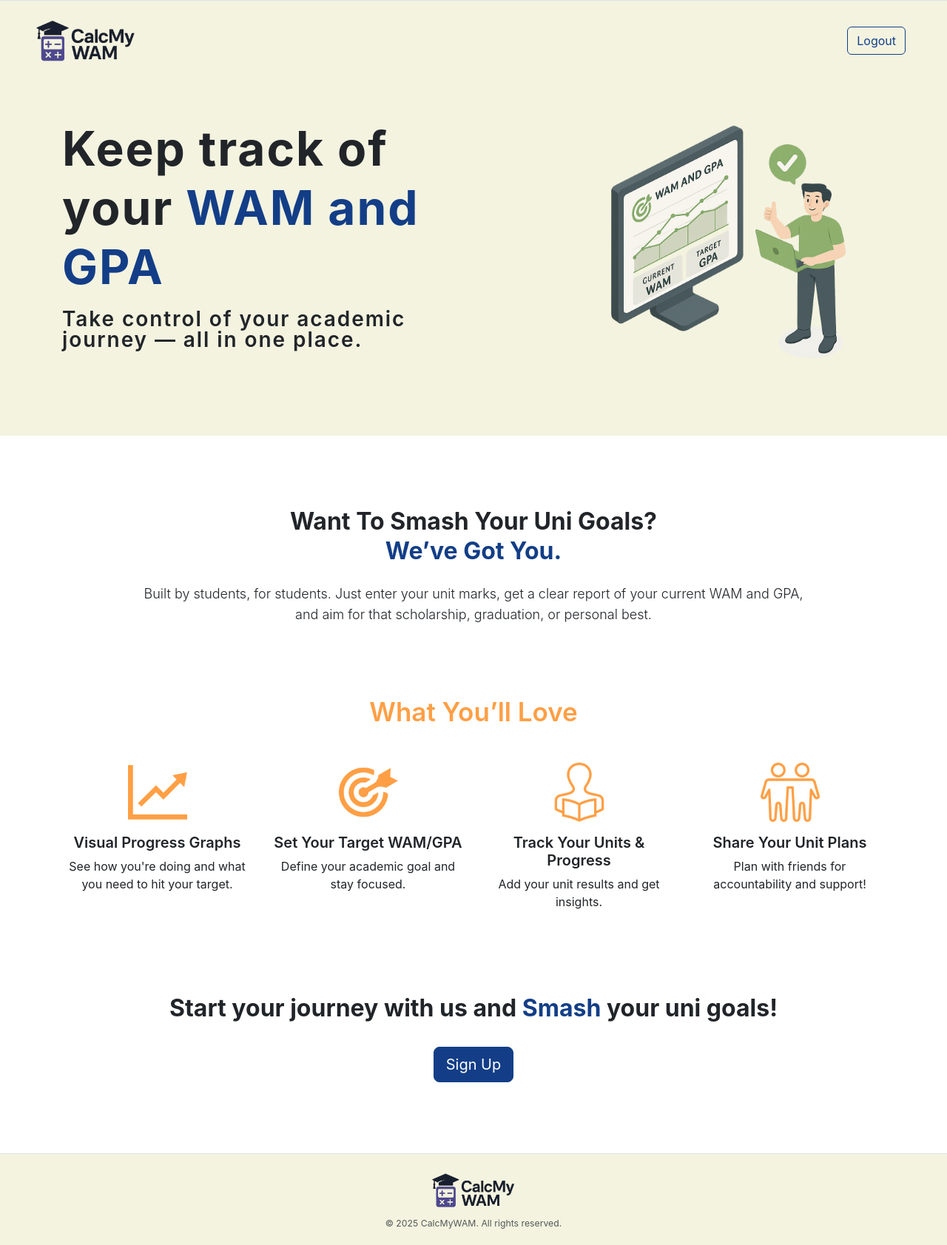
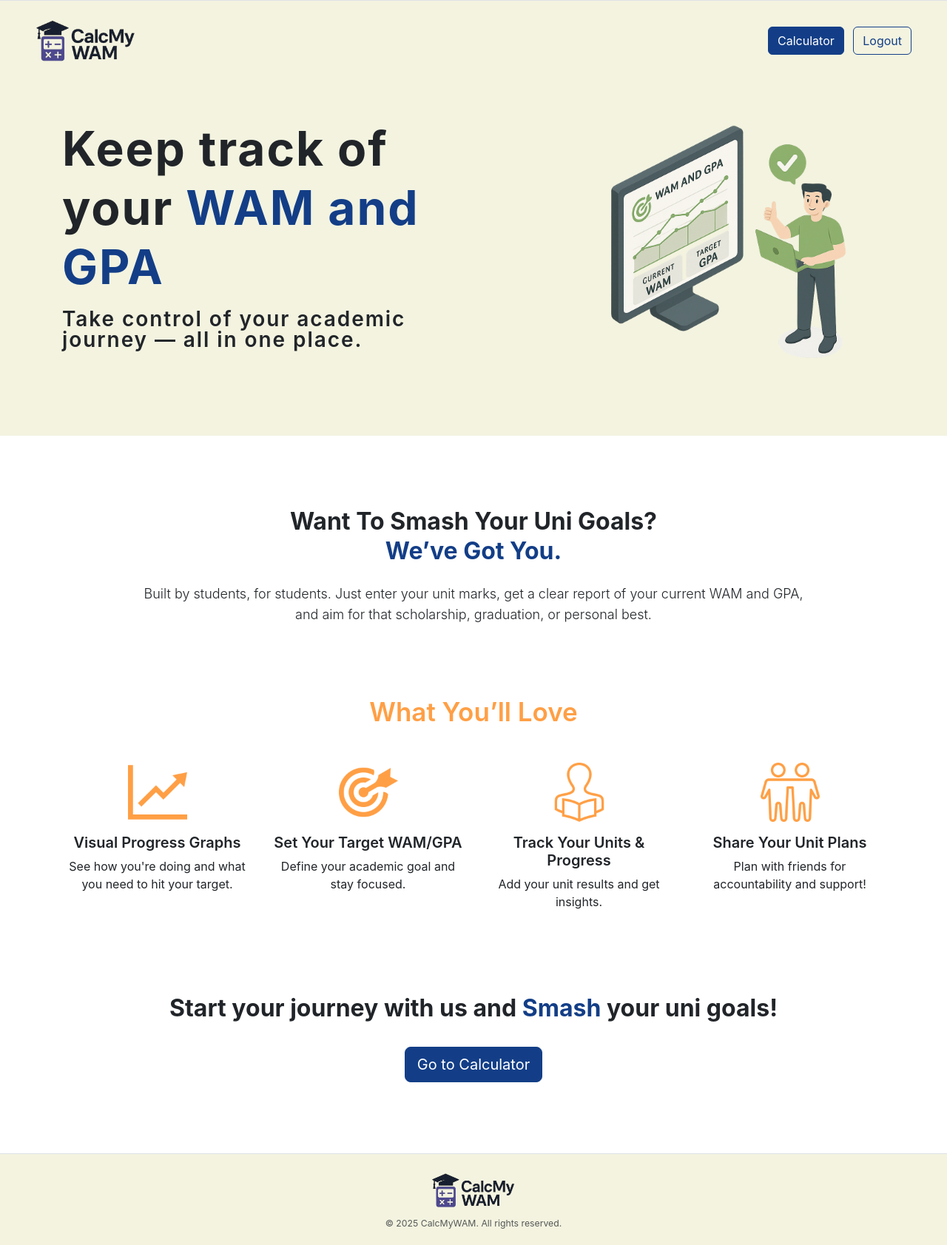
Before and after one commit to VSTERNENLICHT/CITS3403-Group-Project, a Flask app: page / in a window 1280 px wide. Shown: the whole page at 74% size. Run offline with Flask 3, Linux system fonts and the light colour scheme; a user stored in the database is signed in.

Commit message:
MainPage&Login route fixed

```diff
--- a/app.py
+++ b/app.py
@@ -7,6 +7,7 @@ import matplotlib.pyplot as plt
 import secrets
 import json
 import sqlalchemy as sa
+import email_validator
 
 app = Flask(__name__)
 app.config['SQLALCHEMY_DATABASE_URI'] = 'sqlite:///goals.db'
@@ -54,7 +55,7 @@ def login():
             flash('Invalid email or password')
             return redirect(url_for('login'))
         login_user(user)
-        return redirect(url_for('calculate'))
+        return redirect(url_for('calculator'))
     return render_template('login.html', form=form)
 
 @app.route('/logout')
@@ -65,7 +66,7 @@ def logout():
 @app.route('/sign_up', methods=['GET', 'POST'])
 def sign_up():
     if current_user.is_authenticated:
-        return redirect(url_for('index'))
+        return redirect(url_for('calculator'))
     form = Sign_upForm()
     if form.validate_on_submit():
         user = User(email=form.email.data)
--- a/templates/mainpage.html
+++ b/templates/mainpage.html
@@ -22,7 +22,8 @@
             <a href="{{ url_for('login') }}" class="btn btn-outline-primary me-2">Login</a>
             <a href="{{ url_for('sign_up') }}" class="btn btn-primary">Sign Up</a>
             {% else %}
-            <a href="{{ url_for('logout') }}" class="btn btn-outline-primary me-2">Logout</a>
+            <a href="{{ url_for('calculator') }}" class="btn btn-primary me-2">Calculator</a>
+            <a href="{{ url_for('logout') }}" class="btn btn-outline-primary">Logout</a>
             {% endif %}
           </div>
         </div>
@@ -74,7 +75,11 @@
       <!-- Call to Action -->
       <section class="text-center section-spaced">
         <h2 class="h1 display-5 fw-bold">Start your journey with us and <span class="text-primary-main">Smash</span> your uni goals!</h2>
+        {% if current_user.is_anonymous %}
         <a href="{{ url_for('sign_up') }}" class="btn btn-lg btn-primary mt-4">Sign Up</a>
+        {% else %}
+        <a href="{{ url_for('calculator') }}" class="btn btn-lg btn-primary mt-4">Go to Calculator</a>
+        {% endif %}
       </section>
 
       <!-- Footer -->
```
Also changed, not shown: instance/goals.db.
